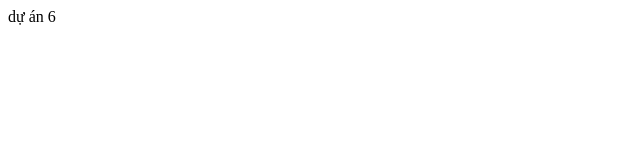
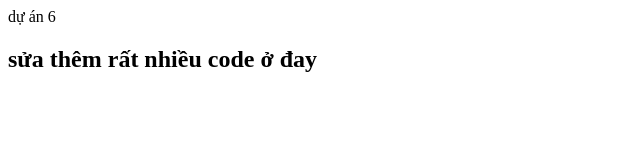
Before and after one commit to Dmitri68/duan5, a plain HTML site: page index.html in a window 1280 px wide. Shown: the whole page, without its empty margins (0-640 px from the left). Drawn offline with Linux system fonts and the light colour scheme.

Commit message:
1.sửa code lần 1

```diff
--- a/index.html
+++ b/index.html
@@ -11,5 +11,6 @@
   </head>
   <body>
     dự án 6
+    <h2>sửa thêm rất nhiều code ở đay</h2>
   </body>
 </html>
```
